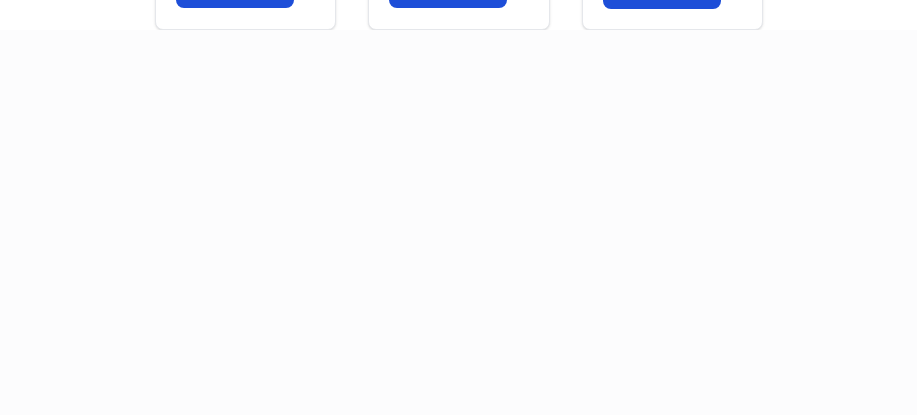
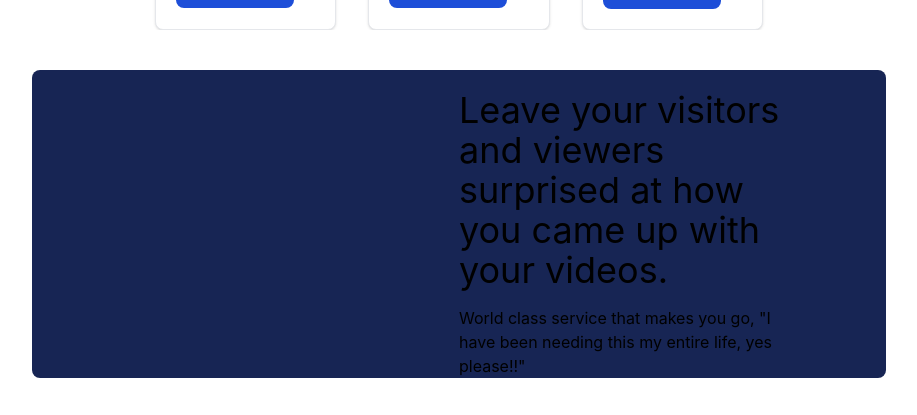
Before and after one commit to malimalik/portfolio, a React (Create React App) app: page /agency in a window 1280 px wide. Shown: the part 1872-2287 px from the top of the page, without its empty margins (181-1098 px from the left). Before the commit the page ends 1902 px from the top, so only its background shows below. Built offline with nearby package versions, Linux system fonts and the light colour scheme; a web font is replaced by a local one.

Commit message:
add information card

```diff
--- a/src/Components/Agency/Agency.jsx
+++ b/src/Components/Agency/Agency.jsx
@@ -69,6 +69,8 @@ const Agency = () => {
   </div>
 </section>
 
+{/* Section is dedicated to letting the users know more about why they need animation - leading them further down the sales funnel*/}
+
   <section className='services grid grid-flow-col overflow-x-auto border-black w-1/2 h-auto'>
 
       {data.map((el) => {
@@ -77,11 +79,31 @@ const Agency = () => {
         )
       })}
 
+</section>
+
+
+<article className='w-2/3 bg-blue-950 border-blue-300 my-10 rounded-lg bg-blend-normal'>
+<section className='class="py-[87px] px-[91px] flex justify-center flex-row flex-wrap'>
+
+        <div className='w-1/2'>
+          <iframe src="" frameborder="0"></iframe>
+        </div>
+
+
+        <div className='w-1/2 mt-5 space-y-4'>
+
+          <h1 className='text-4xl mb-3'>Leave your visitors and viewers surprised at how you came up with your videos.</h1>
+          <p className='mb-2'>World class service that makes you go, "I have been needing this my entire life, yes please!!"</p>
+
+        </div>
+
+
 
 
 
 </section>
 
+</article>
 
       </div>
       </div>
--- a/src/data/displayCard.js
+++ b/src/data/displayCard.js
@@ -10,7 +10,7 @@ const data = [
         content: "Get custom animations for your specific courses. Boost your sales today."
     },
     {
-            title: "Animation",
+        title: "Animation",
         content: "Get custom animations for your specific courses. Boost your sales today."
     }
 ]
```
